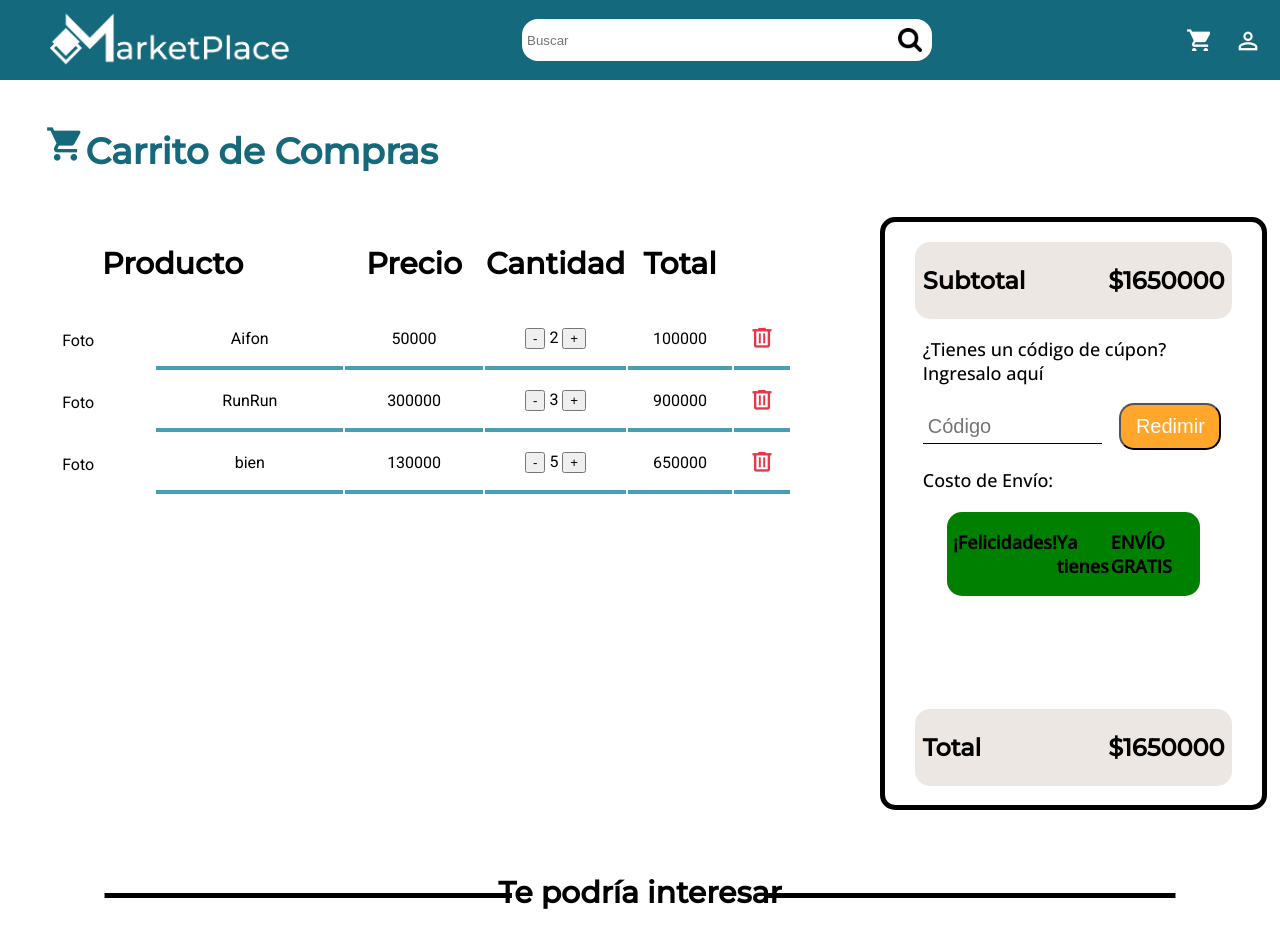
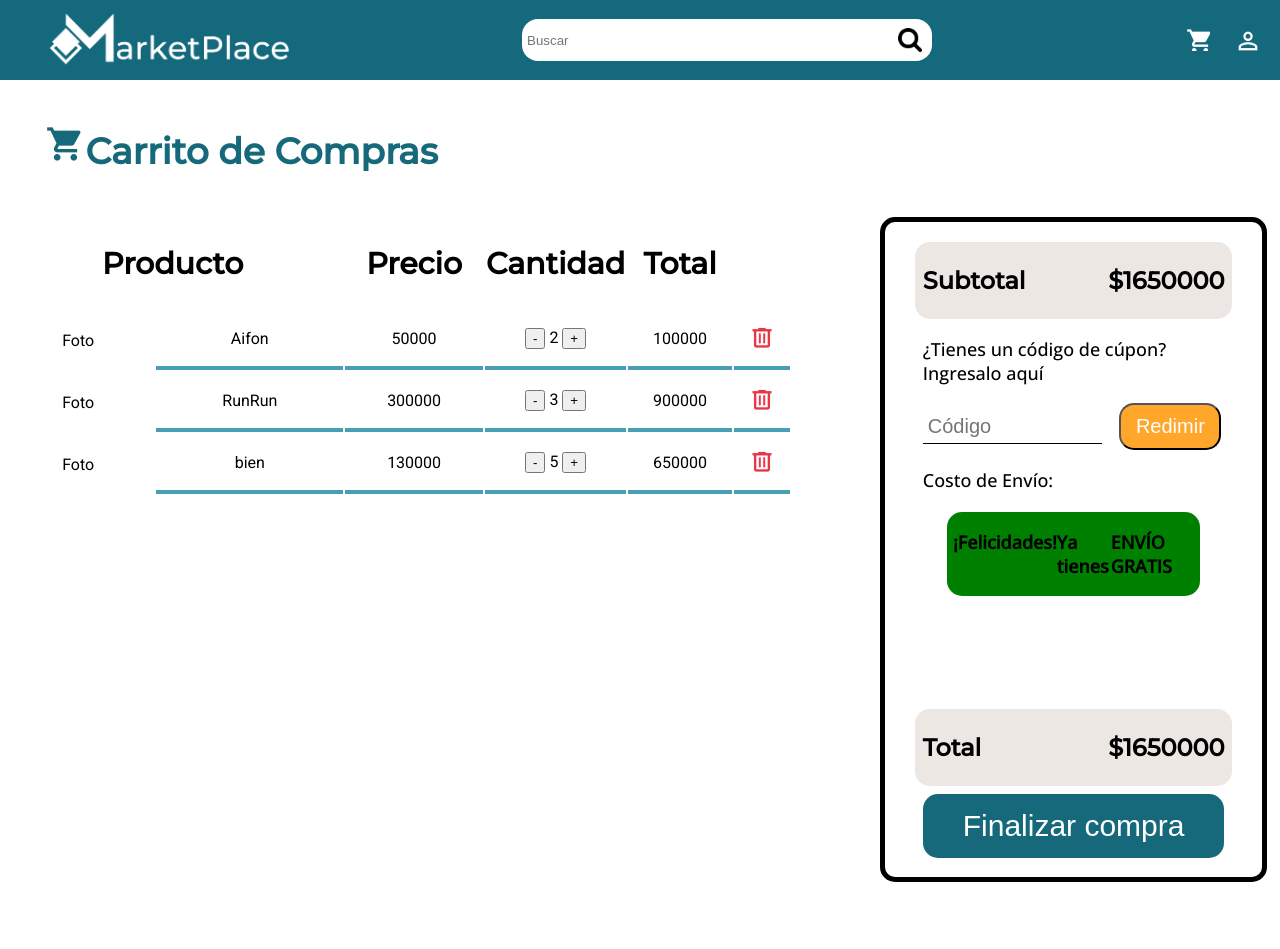
Before and after one commit to valegb13/Front02, an Angular app in the folder front02/: page /carrito in a window 1280 px wide. Shown: the top 949 px of the page. Built offline with nearby package versions, Linux system fonts and the light colour scheme; what primeng would draw is missing.

Commit message:
Boton comprar

```diff
--- a/front02/src/app/Pages/validacion-carrito/validacion-carrito.component.css
+++ b/front02/src/app/Pages/validacion-carrito/validacion-carrito.component.css
@@ -247,7 +247,7 @@ p{
     width: 80%;
     height: auto;
     margin-top: 30%;
-    margin-bottom: 5%;
+    margin-bottom: 2%;
     margin-left: auto;
     margin-right: auto;
     border-radius: 15px;
@@ -262,3 +262,16 @@ p{
 .TotalVal {
     margin-left: auto;
     }
+
+.botonFinalizarCompra{
+  background-color:#16697A;
+  border: 1px black;
+  padding: 15px 12px;
+  margin-left: 10%;
+  margin-bottom: 5%;
+  color: #fff;
+  border-radius: 15px;
+  cursor: pointer;
+  font-size: 30px;
+  width: 80%;
+}
--- a/front02/src/app/Pages/validacion-carrito/validacion-carrito.component.html
+++ b/front02/src/app/Pages/validacion-carrito/validacion-carrito.component.html
@@ -73,6 +73,9 @@
             <h3 class="TotalVal">${{calcularSubtotal()}}</h3>
 
         </div>
+        <div>
+            <button class="botonFinalizarCompra" routerLink="/formulario-envio">Finalizar compra</button>
+        </div>
     </div>
 </div>
 
```
